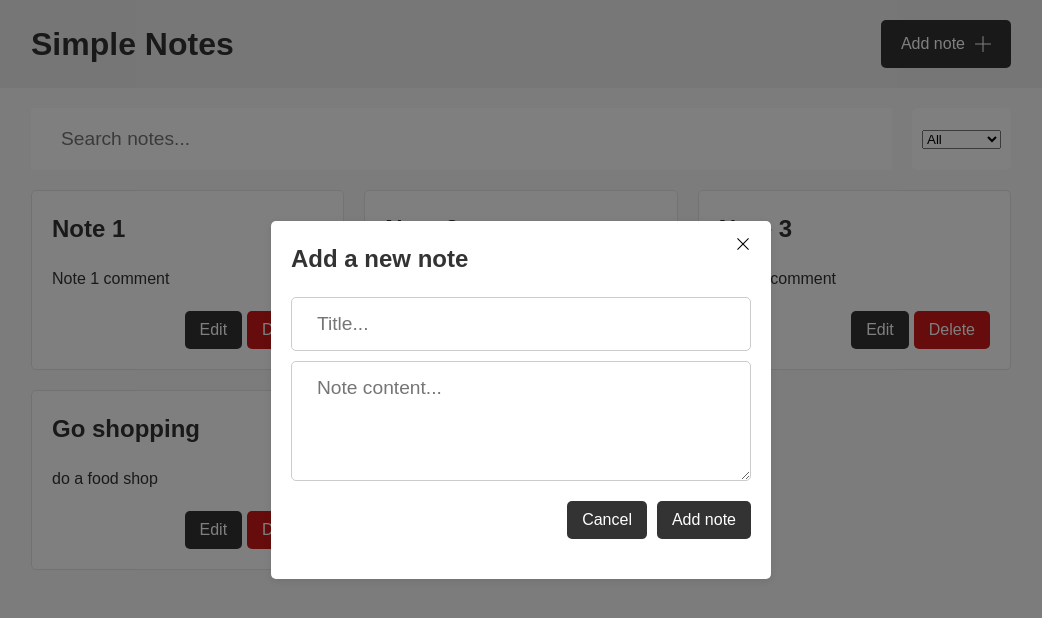
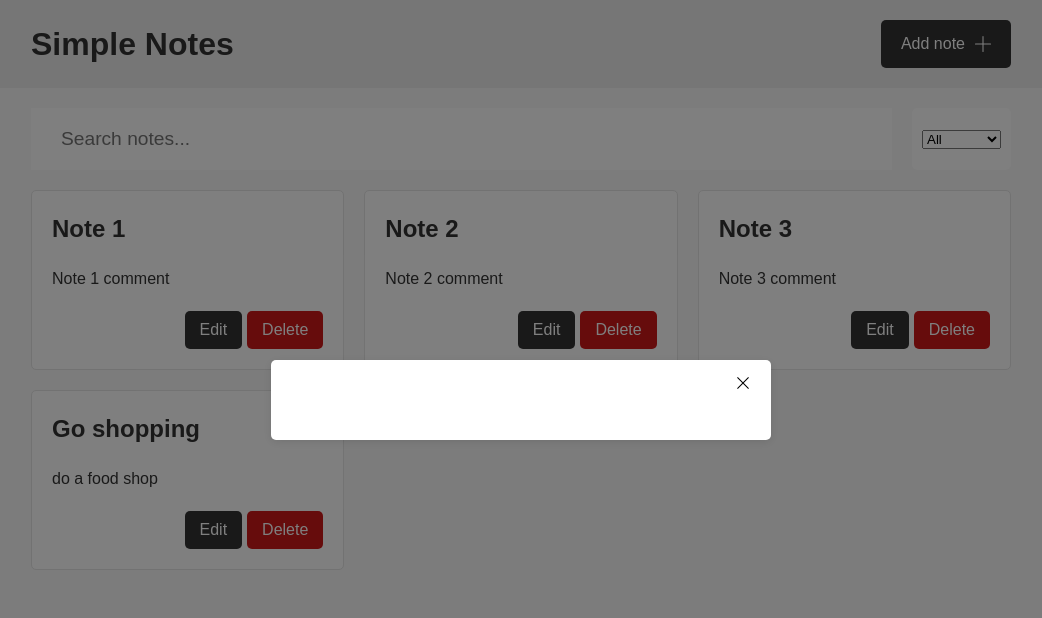
Before and after one commit to jamiepotepa/axa-app, a React (Vite) app: page / in a window 1280 px wide. Both pictures are taken after a click on the button "Add note". Shown: the top 618 px of the page, without its empty margins (119-1161 px from the left). Built offline with nearby package versions, Linux system fonts and the light colour scheme; data requests are answered from the project's data file.

Commit message:
using separate API functions, moving TODO to it's own file. Updating modal

```diff
--- a/src/components/Modal/index.tsx
+++ b/src/components/Modal/index.tsx
@@ -1,95 +1,27 @@
-import { FormEvent, useRef, useState } from "react";
+import { ReactNode } from "react";
 import { RxCross1 } from "react-icons/rx";
 import "./modal.scss";
 
-import { sanitiseInput } from "../../utils/sanitise";
-
 type ModalProps = {
+  title?: string;
   onClose: () => void;
-  addNote: (data: { title: string; content: string }) => void;
-  // onSave: () => void;
+  children: ReactNode;
 };
 
-function Modal({ onClose, addNote }: ModalProps) {
-  // // ! DO I NEED THIS OR CAN I JUST INLINE IT?
-  // const handleContentClick = (e: MouseEvent<HTMLDivElement>) => {
-  //   e.stopPropagation();
-  // };
-
-  const [error, setError] = useState(false);
-
-  const titleRef = useRef<HTMLInputElement>(null);
-  const contentRef = useRef<HTMLTextAreaElement>(null);
-
-  const handleSubmit = (e: FormEvent<HTMLFormElement>) => {
-    console.log("handleSubmit");
-    e.preventDefault();
-
-    // Fallback if 'required' is removed from the input fields
-    if (!titleRef.current?.value || !contentRef.current?.value) {
-      setError(true);
-      return;
-    }
-
-    setError(false);
-
-    const data = {
-      title: sanitiseInput(titleRef.current!.value),
-      content: sanitiseInput(contentRef.current!.value),
-    };
-
-    addNote(data);
-    console.log("modal data ", data);
-
-    onClose();
-  };
-
+function Modal({ title, onClose, children }: ModalProps) {
   return (
     <div className="modal">
       <div className="modal__overlay" onClick={onClose}></div>
       <div className="modal__content">
-        <button className="modal__close" onClick={onClose}>
+        <button type="button" className="modal__close" onClick={onClose}>
           <RxCross1 />
         </button>
-        <div className="modal__header">
-          <h2>Add a new note</h2>
-        </div>
-        <div className="modal__body">
-          <form onSubmit={handleSubmit}>
-            <div className="modal__input-container">
-              <input
-                required
-                type="text"
-                placeholder="Title..."
-                className="modal__input"
-                ref={titleRef}
-              />
-              <textarea
-                required
-                rows={4}
-                placeholder="Note content..."
-                className="modal__text-area"
-                ref={contentRef}
-              ></textarea>
-            </div>
-            {error && (
-              <div className="modal__error-container">
-                <p className="modal__error">Please fill in all fields</p>
-              </div>
-            )}
-            <div className="modal__button-container">
-              <button
-                onClick={onClose}
-                className="modal__button modal__button--cancel"
-              >
-                Cancel
-              </button>
-              <button className="modal__button" type="submit">
-                Add note
-              </button>
-            </div>
-          </form>
-        </div>
+        {title && (
+          <div className="modal__header">
+            <h2>{title}</h2>
+          </div>
+        )}
+        <div className="modal__body">{children}</div>
       </div>
     </div>
   );
--- a/src/components/Modal/modal.scss
+++ b/src/components/Modal/modal.scss
@@ -24,7 +24,7 @@
 
   &__content {
     background-color: #fff;
-    padding: 20px;
+    padding: 40px 20px 20px;
     border-radius: 5px;
     max-width: 500px;
     width: 90%;
@@ -65,63 +65,4 @@
   &__body {
     margin-bottom: 20px;
   }
-
-  &__input-container {
-    margin-bottom: 20px;
-    display: flex;
-    flex-direction: column;
-    gap: 10px;
-  }
-
-  &__input,
-  &__text-area {
-    width: 100%;
-    border: none;
-    font-size: 1.2rem;
-    padding: 15px 25px;
-    color: var(--main-text-color);
-    border: 1px solid #ccc;
-    border-radius: 5px;
-    font-family: var(--main-font-family);
-  }
-
-  // &__input {
-  //   // margin-bottom: 10px;
-  // }
-
-  // &__text-area {
-  //   // height: 150px;
-  // }
-
-  &__error-container {
-    background-color: #cd1818;
-    padding: 10px;
-    margin-bottom: 20px;
-  }
-
-  &__error {
-    color: white;
-    margin-bottom: 0;
-  }
-
-  &__button-container {
-    display: flex;
-    justify-content: flex-end;
-    gap: 10px;
-
-    button {
-      background-color: #333;
-      color: #fff;
-      padding: 10px 15px;
-      border: none;
-      border-radius: 5px;
-      cursor: pointer;
-      font-size: 1rem;
-      transition: background-color 0.3s;
-
-      &:hover {
-        background-color: #555555;
-      }
-    }
-  }
 }
```
Also changed, not shown: src/TODO.tsx (added, +32 -0 lines), src/components/Modal/index-original.tsx (added, +99 -0 lines).
